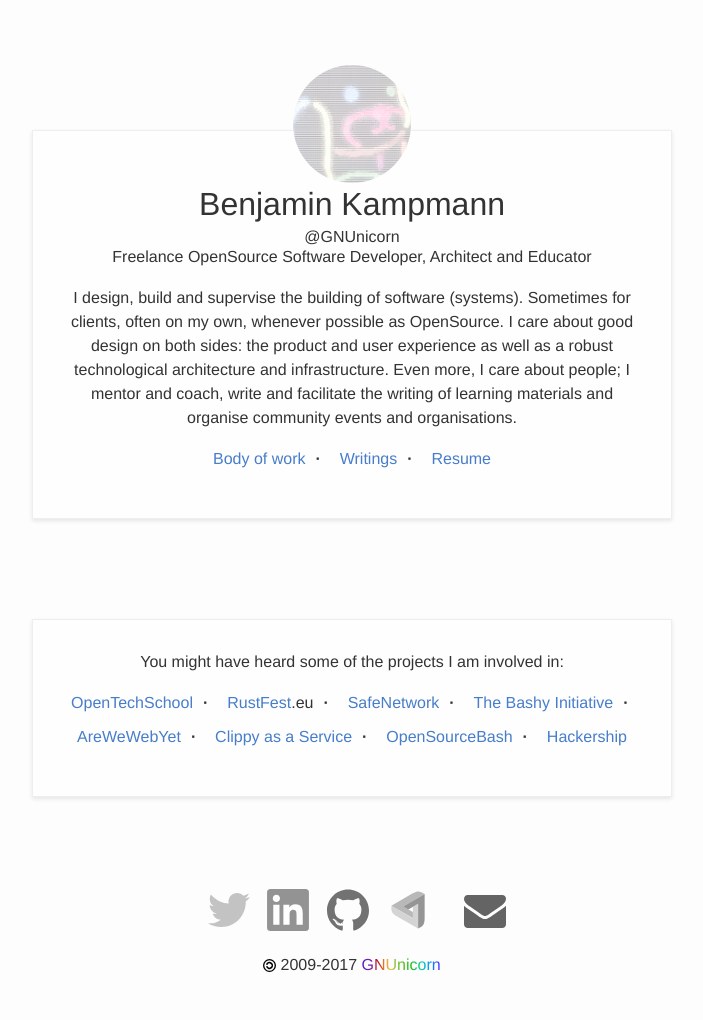
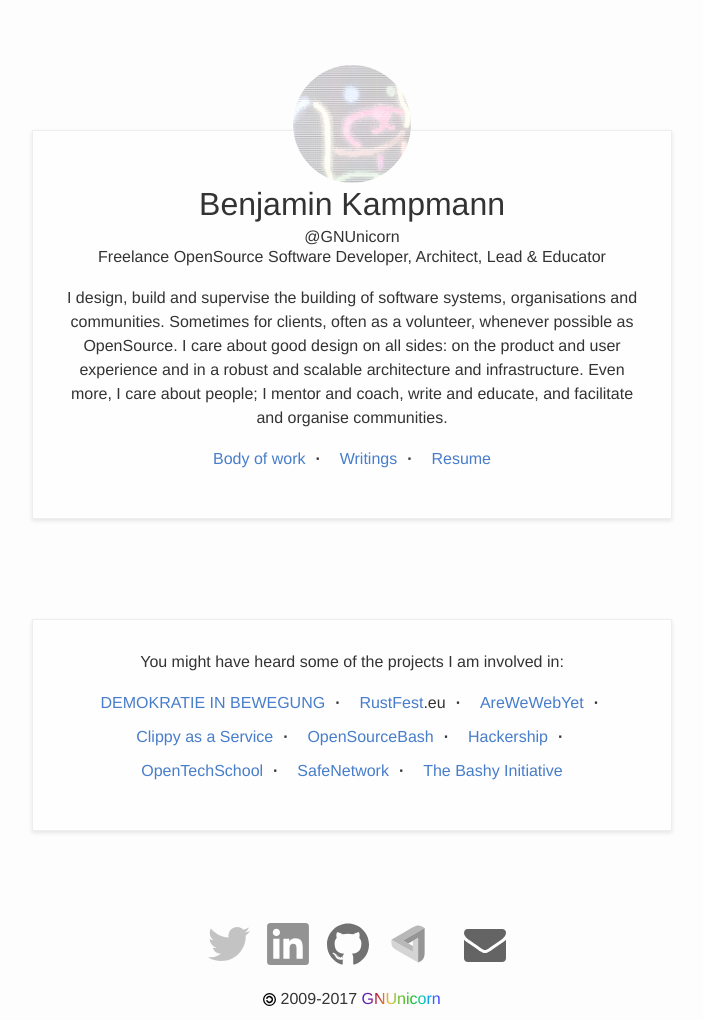
Before and after one commit to gnunicorn/gnunicorn.org, a Jekyll site: the page built from index.html, in a window 1280 px wide. Shown: the whole page, without its empty margins (288-991 px from the left). Built offline with Jekyll 4.4.1, drawn with Linux system fonts in a browser that asks for light colours; before the commit the page ends 986 px from its top, so only the background shows below that.

Commit message:
updating text

```diff
--- a/index.html
+++ b/index.html
@@ -5,8 +5,8 @@
 <div class="main box">
   <img class="main-avatar" src="/assets/images/ben.png"/>
   <h1>Benjamin Kampmann</h1>
-  <h2>@GNUnicorn<br/> Freelance OpenSource Software Developer, Architect and Educator</h2>
-  <p>I design, build and supervise the building of software (systems). Sometimes for clients, often on my own, whenever possible as OpenSource. I care about good design on both sides: the product and user experience as well as a robust technological architecture and infrastructure. Even more, I care about people; I mentor and coach, write and facilitate the writing of learning materials and organise community events and organisations.</p>
+  <h2>@GNUnicorn<br/> Freelance OpenSource Software Developer, Architect, Lead &amp; Educator</h2>
+  <p>I design, build and supervise the building of software systems, organisations and communities. Sometimes for clients, often as a volunteer, whenever possible as OpenSource. I care about good design on all sides: on the product and user experience and in a robust and scalable architecture and infrastructure. Even more, I care about people; I mentor and coach, write and educate, and facilitate and organise communities.</p>
   <p>
     <ul>
       <li><a href="/body-of-work/">Body of work</a></li>
@@ -21,13 +21,14 @@
 
   <p>
     <ul>
-      <li><a href="http://www.opentechschool.org">OpenTechSchool</a></li>
+      <li><a href="http://bewegung.jetzt/">DEMOKRATIE IN BEWEGUNG</a></li>
       <li><a href="http://www.rustfest.eu/">RustFest</a>.eu</li>
-      <li><a href="https://safenetwork.org/">SafeNetwork</a></li>
-      <li><a href="http://www.bashy.io/">The Bashy Initiative</a></li>
       <li><a href="http://www.arewewebyet.org">AreWeWebYet</a></li>
       <li><a href="https://clippy.bashy.io/">Clippy as a Service</a></li>
       <li><a href="http://www.opensourcebash.org/">OpenSourceBash</a></li>
       <li><a href="http://www.hackership.org">Hackership</a></li>
+      <li><a href="http://www.opentechschool.org">OpenTechSchool</a></li>
+      <li><a href="https://safenetwork.org/">SafeNetwork</a></li>
+      <li><a href="http://www.bashy.io/">The Bashy Initiative</a></li>
   </p>
 </div>
```
